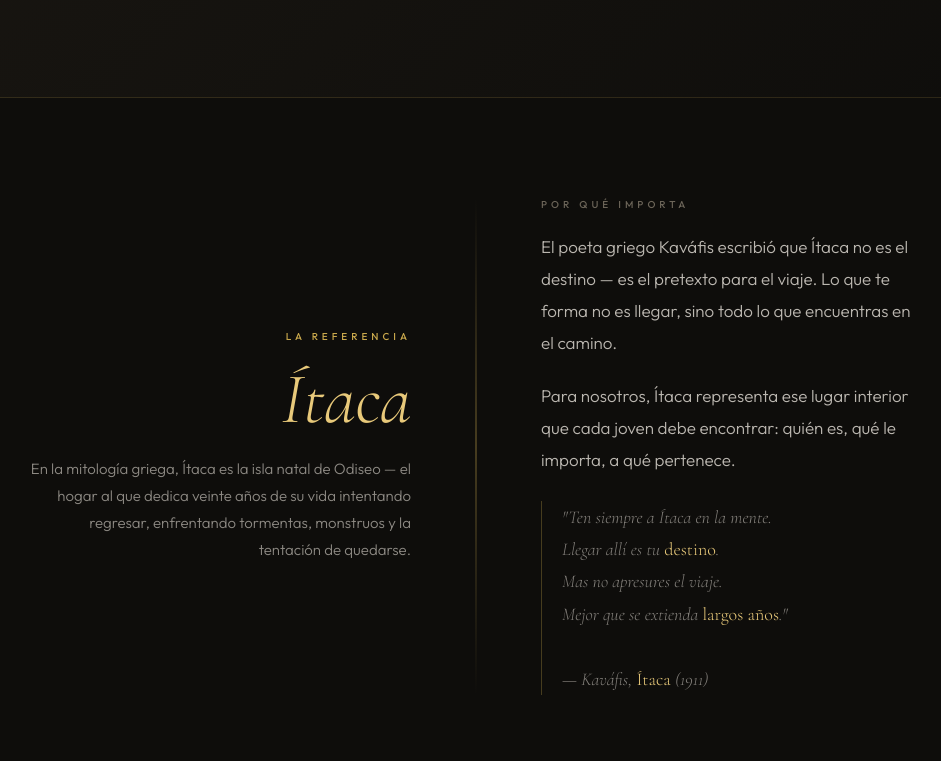
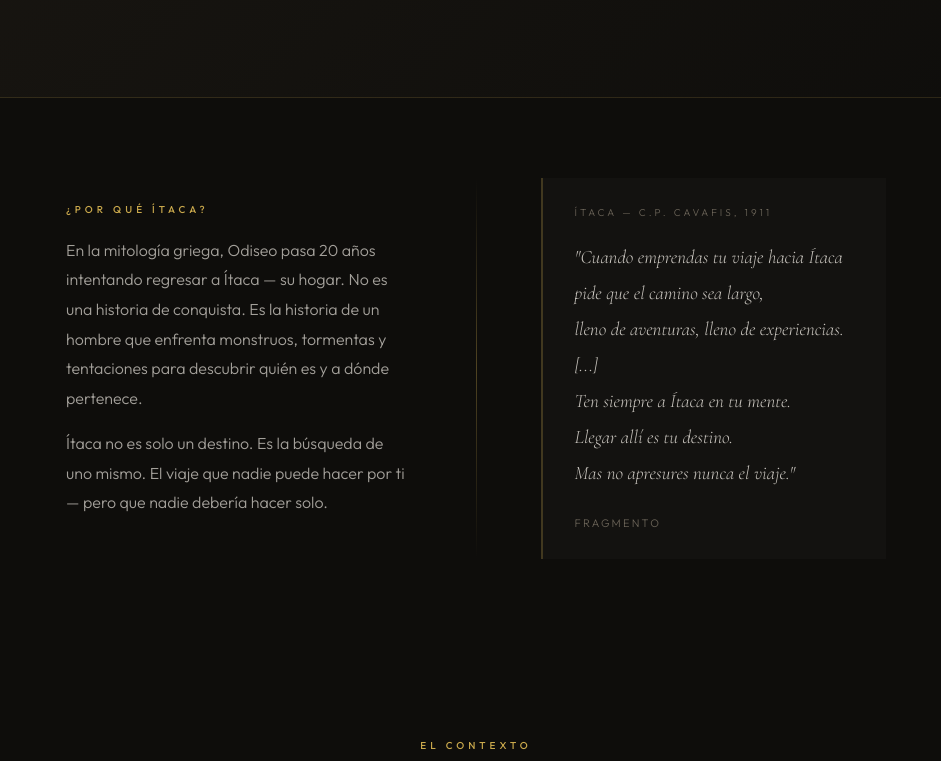
Before and after one commit to daniel-bejarano/clandeitaca, a plain HTML site: page index.html in a window 1280 px wide. Shown: the part 1108-1869 px from the top of the page, without its empty margins (164-1105 px from the left). Drawn offline with nearby package versions, Linux system fonts and the light colour scheme.

Commit message:
Update index.html
Undo the changes Claude undid from me

```diff
--- a/index.html
+++ b/index.html
@@ -26,6 +26,7 @@
     overflow-x: hidden;
   }
 
+  /* HERO */
   .hero {
     min-height: 100vh;
     display: flex;
@@ -117,6 +118,7 @@
     to { opacity: 1; transform: translateY(0); }
   }
 
+  /* SECTIONS */
   section {
     max-width: 900px;
     margin: 0 auto;
@@ -200,87 +202,68 @@
     font-style: normal;
   }
 
-  /* ÍTACA REFERENCE SECTION */
+  /* ÍTACA REFERENCE */
   .itaca-section {
-    background: var(--ink);
-    padding: 100px 40px;
-  }
-
-  .itaca-inner {
     max-width: 900px;
     margin: 0 auto;
+    padding: 80px 40px;
     display: grid;
-    grid-template-columns: 1fr 2px 1fr;
-    gap: 0 64px;
+    grid-template-columns: 1fr 1px 1fr;
+    gap: 64px;
     align-items: center;
   }
 
-  .itaca-divider-line {
-    background: linear-gradient(to bottom, transparent, rgba(201,168,76,0.3), transparent);
+  .itaca-vline {
+    background: linear-gradient(to bottom, transparent, rgba(201,168,76,0.35), transparent);
     align-self: stretch;
   }
 
-  .itaca-myth {
-    text-align: right;
-  }
-
-  .itaca-myth .eyebrow {
+  .itaca-myth h3 {
     font-size: 10px;
     font-weight: 500;
     letter-spacing: 0.4em;
     text-transform: uppercase;
     color: var(--gold);
     margin-bottom: 20px;
-    display: block;
-  }
-
-  .itaca-myth h2 {
-    font-family: 'Cormorant Garamond', serif;
-    font-size: clamp(42px, 6vw, 72px);
-    font-weight: 300;
-    font-style: italic;
-    color: var(--gold-light);
-    line-height: 1;
-    margin-bottom: 20px;
   }
 
   .itaca-myth p {
-    font-size: 15px;
-    line-height: 1.8;
-    color: rgba(245,240,232,0.55);
+    font-size: 16px;
+    line-height: 1.85;
+    color: rgba(245,240,232,0.65);
+    margin-bottom: 16px;
   }
 
-  .itaca-meaning .eyebrow {
+  .itaca-poem {
+    border-left: 2px solid rgba(201,168,76,0.25);
+    padding: 28px 32px;
+    background: rgba(255,255,255,0.02);
+  }
+
+  .itaca-poem .poem-label {
     font-size: 10px;
-    font-weight: 500;
-    letter-spacing: 0.4em;
+    letter-spacing: 0.3em;
     text-transform: uppercase;
     color: var(--stone);
     margin-bottom: 20px;
     display: block;
   }
 
-  .itaca-meaning p {
-    font-size: 17px;
+  .itaca-poem blockquote {
+    font-family: 'Cormorant Garamond', serif;
+    font-size: 19px;
+    font-style: italic;
+    font-weight: 300;
     line-height: 1.9;
-    color: rgba(245,240,232,0.75);
+    color: rgba(245,240,232,0.8);
     margin-bottom: 20px;
   }
 
-  .itaca-meaning .poem {
-    font-family: 'Cormorant Garamond', serif;
-    font-size: 18px;
-    font-style: italic;
-    font-weight: 300;
-    color: rgba(245,240,232,0.5);
-    line-height: 1.8;
-    border-left: 1px solid rgba(201,168,76,0.3);
-    padding-left: 20px;
-    margin-top: 24px;
-  }
-
-  .itaca-meaning .poem em {
-    color: var(--gold-light);
+  .itaca-poem cite {
+    font-size: 11px;
+    letter-spacing: 0.2em;
+    text-transform: uppercase;
+    color: var(--stone);
     font-style: normal;
   }
 
@@ -299,7 +282,9 @@
     transition: border-color 0.3s;
   }
 
-  .problem-card:hover { border-color: rgba(201,168,76,0.2); }
+  .problem-card:hover {
+    border-color: rgba(201,168,76,0.2);
+  }
 
   .problem-card .number {
     font-family: 'Cormorant Garamond', serif;
@@ -350,7 +335,7 @@
 
   .image-break-text {
     font-family: 'Cormorant Garamond', serif;
-    font-size: clamp(22px, 4vw, 44px);
+    font-size: clamp(28px, 5vw, 52px);
     font-weight: 300;
     font-style: italic;
     text-align: center;
@@ -390,6 +375,16 @@
     align-items: start;
   }
 
+  .timeline-item:nth-child(even) .timeline-content {
+    grid-column: 3;
+    grid-row: 1;
+  }
+
+  .timeline-item:nth-child(even) .timeline-empty {
+    grid-column: 1;
+    grid-row: 1;
+  }
+
   .timeline-dot {
     width: 12px;
     height: 12px;
@@ -400,7 +395,9 @@
     z-index: 1;
   }
 
-  .timeline-content { padding: 0 32px; }
+  .timeline-content {
+    padding: 0 32px;
+  }
 
   .timeline-content h3 {
     font-family: 'Cormorant Garamond', serif;
@@ -443,7 +440,9 @@
     transition: background 0.3s;
   }
 
-  .activity-card:hover { background: #161410; }
+  .activity-card:hover {
+    background: #161410;
+  }
 
   .activity-icon {
     font-size: 32px;
@@ -496,7 +495,10 @@
     color: var(--gold-light);
   }
 
-  .who-card ul { list-style: none; padding: 0; }
+  .who-card ul {
+    list-style: none;
+    padding: 0;
+  }
 
   .who-card ul li {
     font-size: 15px;
@@ -578,7 +580,9 @@
     margin-bottom: 20px;
   }
 
-  .finance-card ul { list-style: none; }
+  .finance-card ul {
+    list-style: none;
+  }
 
   .finance-card ul li {
     font-size: 15px;
@@ -679,6 +683,7 @@
 
   .btn-secondary:hover { border-color: rgba(245,240,232,0.6); }
 
+  /* FOOTER */
   footer {
     background: #070605;
     padding: 48px 40px;
@@ -701,6 +706,7 @@
     letter-spacing: 0.1em;
   }
 
+  /* FULL-WIDTH IMAGE */
   .full-image {
     width: 100%;
     height: 400px;
@@ -709,6 +715,7 @@
     filter: brightness(0.45) saturate(0.7);
   }
 
+  /* RESPONSIVE */
   @media (max-width: 700px) {
     section { padding: 64px 24px; }
     .problem-grid, .who-grid, .finance-grid { grid-template-columns: 1fr; }
@@ -718,9 +725,10 @@
     .timeline-item { grid-template-columns: 1fr; }
     .timeline-dot { display: none; }
     .timeline-content { padding: 0; margin-bottom: 40px; }
-    .itaca-inner { grid-template-columns: 1fr; gap: 48px 0; }
-    .itaca-divider-line { display: none; }
-    .itaca-myth { text-align: left; }
+    .timeline-item:nth-child(even) .timeline-content { grid-column: 1; }
+    .timeline-item:nth-child(even) .timeline-empty { display: none; }
+    .itaca-section { grid-template-columns: 1fr; gap: 40px; padding: 60px 24px; }
+    .itaca-vline { display: none; }
   }
 </style>
 </head>
@@ -749,28 +757,33 @@
   </div>
 </div>
 
-<!-- ¿QUÉ ES ÍTACA? -->
+<!-- ÍTACA: LA REFERENCIA -->
 <div class="itaca-section">
-  <div class="itaca-inner">
-    <div class="itaca-myth">
-      <span class="eyebrow">La Referencia</span>
-      <h2>Ítaca</h2>
-      <p>En la mitología griega, Ítaca es la isla natal de Odiseo — el hogar al que dedica veinte años de su vida intentando regresar, enfrentando tormentas, monstruos y la tentación de quedarse.</p>
-    </div>
-    <div class="itaca-divider-line"></div>
-    <div class="itaca-meaning">
-      <span class="eyebrow">Por qué importa</span>
-      <p>El poeta griego Kaváfis escribió que Ítaca no es el destino — es el pretexto para el viaje. Lo que te forma no es llegar, sino todo lo que encuentras en el camino.</p>
-      <p>Para nosotros, Ítaca representa ese lugar interior que cada joven debe encontrar: quién es, qué le importa, a qué pertenece.</p>
-      <div class="poem">
-        "Ten siempre a Ítaca en la mente.<br>
-        Llegar allí es tu <em>destino</em>.<br>
-        Mas no apresures el viaje.<br>
-        Mejor que se extienda <em>largos años</em>."<br>
-        <br>
-        — Kaváfis, <em>Ítaca</em> (1911)
-      </div>
-    </div>
+  <div class="itaca-myth">
+    <h3>¿Por qué Ítaca?</h3>
+    <p>
+      En la mitología griega, Odiseo pasa 20 años intentando regresar a Ítaca — su hogar.
+      No es una historia de conquista. Es la historia de un hombre que enfrenta monstruos,
+      tormentas y tentaciones para descubrir quién es y a dónde pertenece.
+    </p>
+    <p>
+      Ítaca no es solo un destino. Es la búsqueda de uno mismo. El viaje que nadie
+      puede hacer por ti — pero que nadie debería hacer solo.
+    </p>
+  </div>
+  <div class="itaca-vline"></div>
+  <div class="itaca-poem">
+    <span class="poem-label">Ítaca — C.P. Cavafis, 1911</span>
+    <blockquote>
+      "Cuando emprendas tu viaje hacia Ítaca<br>
+      pide que el camino sea largo,<br>
+      lleno de aventuras, lleno de experiencias.<br>
+      [...]<br>
+      Ten siempre a Ítaca en tu mente.<br>
+      Llegar allí es tu destino.<br>
+      Mas no apresures nunca el viaje."
+    </blockquote>
+    <cite>Fragmento</cite>
   </div>
 </div>
 
@@ -943,7 +956,7 @@
 <div class="model-section">
   <div class="model-inner">
     <p class="section-label" style="text-align:center;">El Modelo</p>
-    <h2 class="section-title">Simple por <em>diseño</em></h2>
+    <h2 class="section-title">Diseño <em>Simple</em></h2>
     <div class="model-stats">
       <div class="stat">
         <div class="stat-number">12–17</div>
@@ -968,7 +981,7 @@
 <!-- FINANZAS -->
 <section>
   <p class="section-label">Modelo Financiero</p>
-  <h2 class="section-title">Gratuito para <em>quienes importan</em></h2>
+  <h2 class="section-title">Gratuito</h2>
   <p class="section-body">La visión es que el costo nunca sea una barrera. Ni para los jóvenes, ni para los mentores.</p>
   <div class="finance-grid">
     <div class="finance-card">
@@ -1003,10 +1016,10 @@
       Si algo de esto te resonó — como mentor, como padre, como alguien que también estuvo perdido —
       queremos escucharte.
     </p>
-    <div class="cta-buttons">
-      <a href="mailto:hola@clandeitaca.org" class="btn-primary">Quiero participar</a>
+    <!-- <div class="cta-buttons">
+      <a href="/cdn-cgi/l/email-protection#d1b9bebdb091b2bdb0bfb5b4b8a5b0b2b0ffbea3b6" class="btn-primary">Quiero participar</a>
       <a href="#" class="btn-secondary">Dame feedback</a>
-    </div>
+    </div> -->
   </div>
 </div>
 
```
